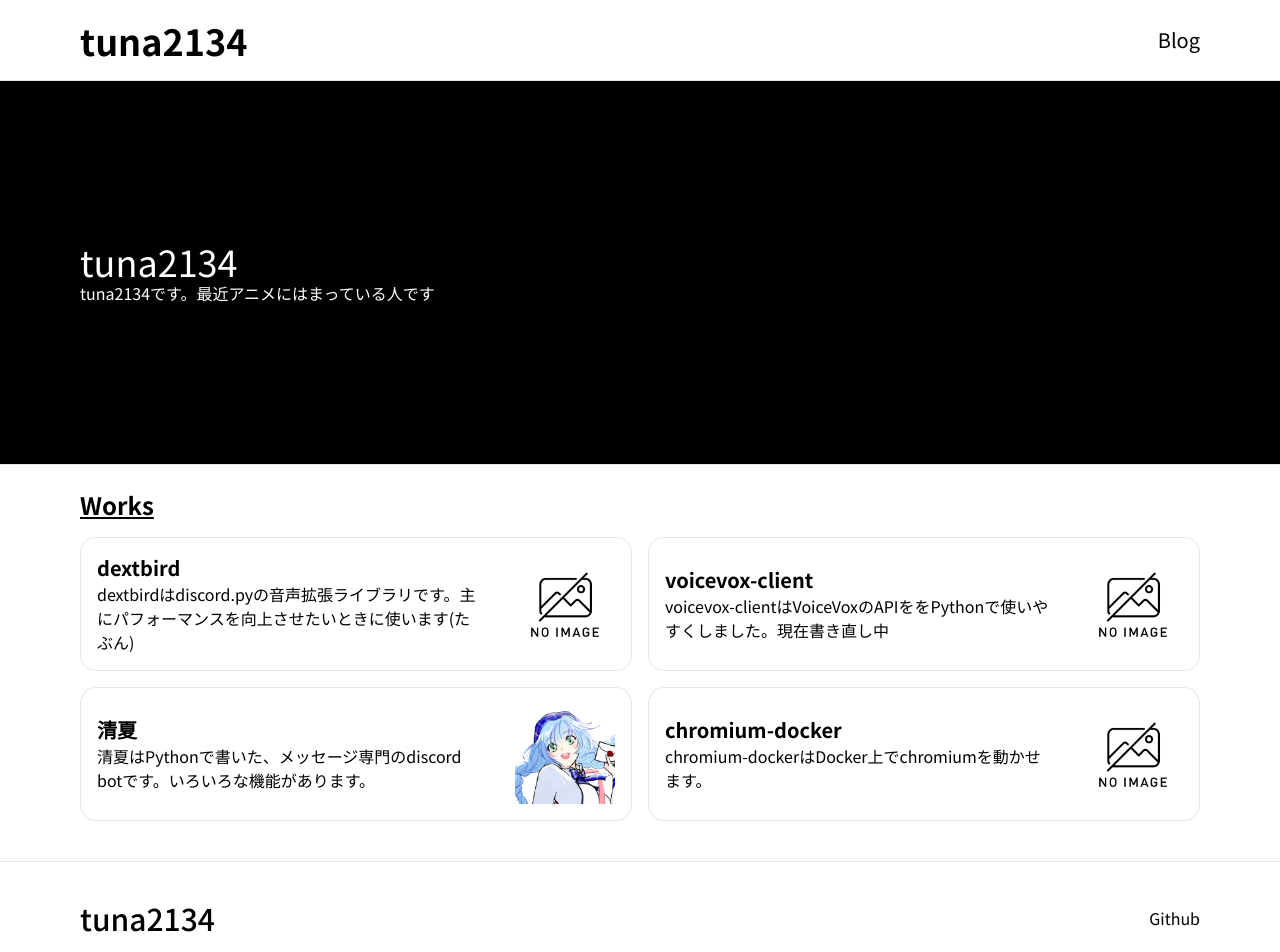
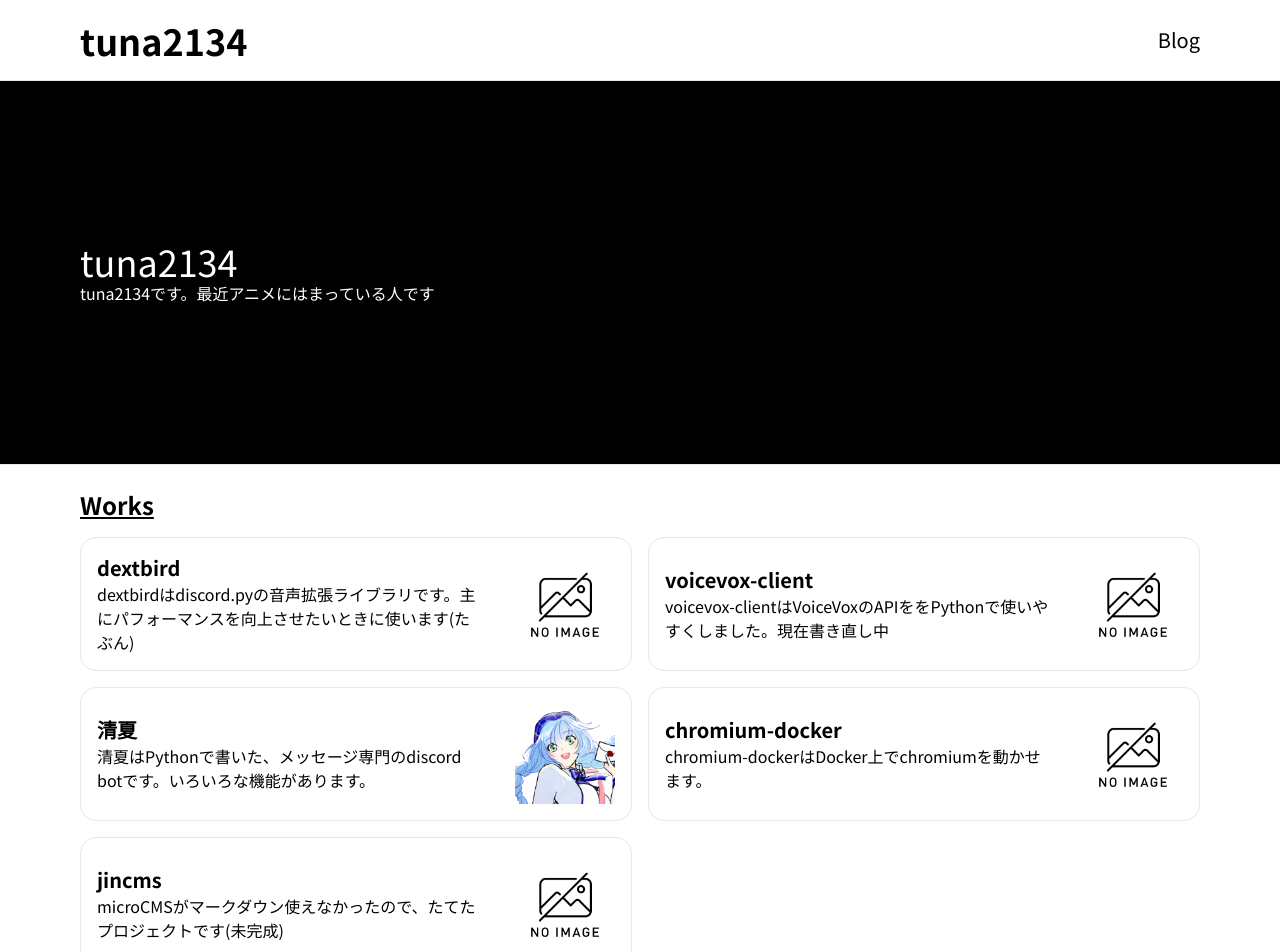
Before and after one commit to tuna2134-archive/tuna2134.jp, a Next.js app: page / in a window 1280 px wide. Shown: the top 952 px of the page. Built offline with nearby package versions, Linux system fonts and the light colour scheme.

Commit message:
Update page.tsx

```diff
--- a/app/page.tsx
+++ b/app/page.tsx
@@ -23,6 +23,12 @@ const workLists = [
     title: "chromium-docker",
     description: "chromium-dockerはDocker上でchromiumを動かせます。",
     url: "https://github.com/tuna2134/chromium-docker",
+    image: "/no-image.png"
+  },
+  {
+    title: "jincms",
+    description: "microCMSがマークダウン使えなかったので、たてたプロジェクトです(未完成)",
+    url: "https://jincms.tuna2134.dev",
     image: "/no-image.png"
   }
 ]
```
